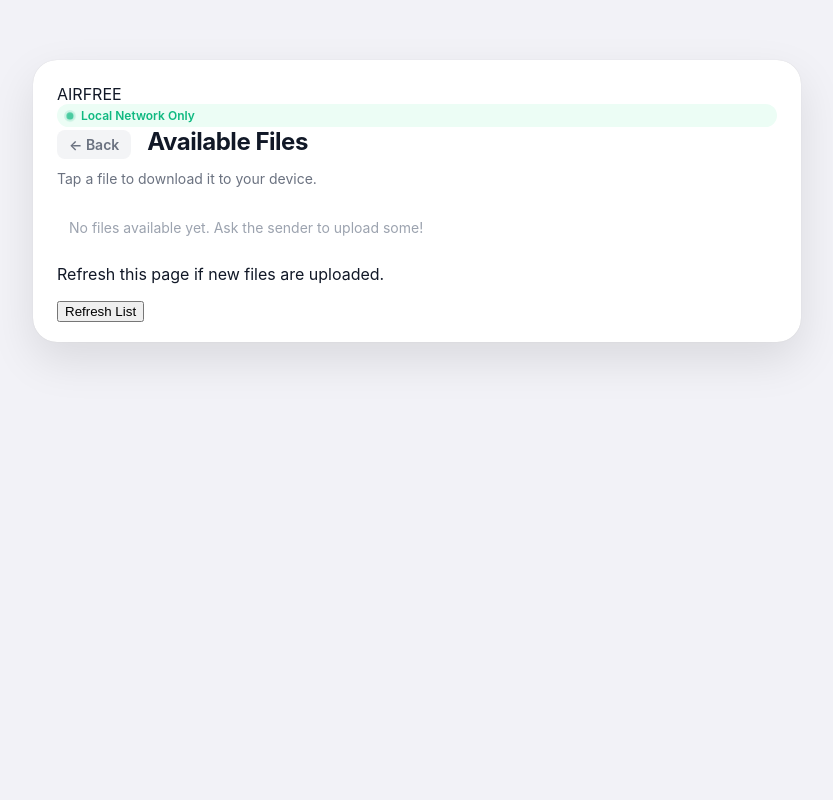
After one commit to MohamedIlzam/phone-transfer, a Flask app: page /receive in a window 1280 px wide. The commit adds this page. Shown: the whole page, without its empty margins (223-1056 px from the left). Run offline with Flask 3, Linux system fonts and the light colour scheme.

Commit message:
reciver, sender adition

```diff
--- a/app.py
+++ b/app.py
@@ -63,18 +63,29 @@ def get_file_metadata(filename):
 
 @app.route("/")
 def index():
+    return render_template("index.html")
+
+@app.route("/send")
+def send():
     files = os.listdir(UPLOAD_FOLDER)
     file_metadata = [get_file_metadata(f) for f in files]
     file_metadata = [f for f in file_metadata if f is not None]
+    local_ip = get_local_ip()
+    return render_template("send.html", files=file_metadata, local_ip=local_ip)
 
-    local_ip = get_local_ip()
-    return render_template("index.html", files=file_metadata, local_ip=local_ip)
+@app.route("/receive")
+def receive():
+    files = os.listdir(UPLOAD_FOLDER)
+    file_metadata = [get_file_metadata(f) for f in files]
+    file_metadata = [f for f in file_metadata if f is not None]
+    return render_template("receive.html", files=file_metadata)
 
 @app.route("/qr")
 def qr_code():
-    """Generate QR code for the local server URL"""
+    """Generate QR code for the receiver URL"""
     local_ip = get_local_ip()
-    url = f"http://{local_ip}:5000"
+    # Receiver should scan and go directly to /receive
+    url = f"http://{local_ip}:5000/receive"
 
     # Generate QR code
     qr = qrcode.QRCode(version=1, box_size=10, border=2)
@@ -103,8 +114,8 @@ def upload():
     if file:
         filename = file.filename
         file.save(os.path.join(UPLOAD_FOLDER, filename))
-        # Redirect to homepage with tab parameter to show available files
-        return redirect("/?tab=available")
+        # Redirect back to sender page
+        return redirect("/send")
 
     return "Upload failed", 400
 
--- a/static/app.js
+++ b/static/app.js
@@ -1,31 +1,7 @@
 document.addEventListener("DOMContentLoaded", () => {
-  const activeTab = sessionStorage.getItem('activeTab') || 'send';
-  const initialTab = document.getElementById(`tab-${activeTab}`);
-  const initialSection = document.getElementById(`section-${activeTab}`);
+  // Navigation status pulsing (optional logic if needed beyond CSS)
 
-  if (initialTab && initialSection) {
-    initialTab.classList.add('active');
-    initialSection.classList.add('visible');
-  }
-
-  sessionStorage.removeItem('activeTab');
-  if (window.location.search) {
-    window.history.replaceState({}, document.title, window.location.pathname);
-  }
-
-  const tabs = document.querySelectorAll(".nav-tab");
-  const sections = document.querySelectorAll(".view-section");
-
-  tabs.forEach((tab) => {
-    tab.addEventListener("click", () => {
-      const target = tab.dataset.section;
-      tabs.forEach((t) => t.classList.remove("active"));
-      tab.classList.add("active");
-      sections.forEach((sec) => {
-        sec.classList.toggle("visible", sec.dataset.section === target);
-      });
-    });
-  });
+  // File upload logic
 
   const fileInput = document.getElementById("file-input");
   const fileBtn = document.getElementById("file-btn");
@@ -105,7 +81,7 @@ document.addEventListener("DOMContentLoaded", () => {
         if (xhr.status >= 200 && xhr.status < 300) {
           // Success - wait a brief moment to show 100% then redirect
           setTimeout(() => {
-            window.location.href = "/?tab=available";
+            window.location.href = "/send";
           }, 500);
         } else {
           alert("Upload failed. Please try again.");
--- a/static/styles.css
+++ b/static/styles.css
@@ -52,59 +52,118 @@ body {
   color: #6b7280;
 }
 
-/* Top nav */
+/* Role Selection (Landing Page) */
+.role-selection {
+  display: grid;
+  grid-template-columns: 1fr;
+  gap: 20px;
+  margin: 30px 0;
+}
 
-.app-nav {
+@media (min-width: 600px) {
+  .role-selection {
+    grid-template-columns: 1fr 1fr;
+  }
+}
+
+.role-card {
   display: flex;
   flex-direction: column;
-  gap: 10px;
-  margin-bottom: 18px;
+  align-items: center;
+  padding: 30px 20px;
+  background: #ffffff;
+  border: 2px solid #f3f4f6;
+  border-radius: 20px;
+  text-decoration: none;
+  color: inherit;
+  text-align: center;
+  transition: all 0.3s cubic-bezier(0.4, 0, 0.2, 1);
 }
 
-.nav-title {
+.role-card:hover {
+  border-color: #667eea;
+  transform: translateY(-5px);
+  box-shadow: 0 12px 30px rgba(102, 126, 234, 0.15);
+}
+
+.role-icon {
+  font-size: 48px;
+  margin-bottom: 20px;
+}
+
+.role-title {
+  font-size: 20px;
+  font-weight: 700;
+  margin: 0 0 10px;
+  color: #111827;
+}
+
+.role-desc {
+  font-size: 14px;
+  color: #6b7280;
+  margin: 0;
+  line-height: 1.5;
+}
+
+.role-card.sender:hover {
+  background: linear-gradient(180deg, #ffffff 0%, #f5f7ff 100%);
+}
+
+.role-card.receiver:hover {
+  background: linear-gradient(180deg, #ffffff 0%, #f5f3ff 100%);
+}
+
+/* Status bar */
+.nav-status {
+  display: flex;
+  align-items: center;
+  gap: 8px;
+  font-size: 12px;
+  font-weight: 600;
+  color: #10b981;
+  background: #ecfdf5;
+  padding: 4px 10px;
+  border-radius: 99px;
+  align-self: flex-start;
+}
+
+.status-dot {
+  width: 6px;
+  height: 6px;
+  background: #10b981;
+  border-radius: 50%;
+  box-shadow: 0 0 0 2px rgba(16, 185, 129, 0.2);
+  animation: pulse 2s infinite;
+}
+
+@keyframes pulse {
+  0% { transform: scale(1); opacity: 1; }
+  50% { transform: scale(1.2); opacity: 0.7; }
+  100% { transform: scale(1); opacity: 1; }
+}
+
+/* Navigation & Back Links */
+.header-with-back {
+  display: flex;
+  align-items: center;
+  gap: 16px;
+  margin-bottom: 8px;
+}
+
+.back-link {
   font-size: 14px;
   font-weight: 600;
-  text-transform: uppercase;
-  letter-spacing: 0.12em;
-  color: #9ca3af;
+  color: #6b7280;
+  text-decoration: none;
+  padding: 6px 12px;
+  border-radius: 8px;
+  background: #f3f4f6;
+  transition: all 0.2s ease;
 }
 
-.nav-tabs {
-  display: inline-flex;
-  gap: 6px;
-  padding: 3px;
-  border-radius: 999px;
-  background: #f3f4f6;
-  align-items: center;
-  overflow: auto;
-}
-
-.nav-tab {
-  border: none;
-  padding: 7px 14px;
-  border-radius: 999px;
-  font-size: 13px;
-  background: transparent;
-  color: #6b7280;
-  cursor: pointer;
-  white-space: nowrap;
-  transition: background 0.15s ease, color 0.15s ease, box-shadow 0.15s ease;
-}
-
-.nav-tab.active {
-  background: #ffffff;
+.back-link:hover {
+  background: #e5e7eb;
   color: #111827;
-  box-shadow: 0 3px 8px rgba(15, 23, 42, 0.12);
-}
-
-/* View sections (tabbed views) */
-
-.view-section {
-  display: none;
-}
-
-.view-section.visible {
-  display: block;
 }
 
 /* QR Code Section */
--- /dev/null
+++ b/templates/base.html
@@ -0,0 +1,47 @@
+<!doctype html>
+<html>
+
+<head>
+  <title>{% block title %}AirFree - Wireless File Transfer{% endblock %}</title>
+  <meta name="viewport" content="width=device-width, initial-scale=1">
+  <link rel="icon" type="image/png" href="{{ url_for('static', filename='favicon.png') }}">
+  <link rel="stylesheet" href="{{ url_for('static', filename='styles.css') }}">
+  {% block head %}{% endblock %}
+</head>
+
+<body>
+  <div class="app-shell">
+    <div class="app-card">
+      <nav class="app-nav">
+        <a href="/" class="nav-title" style="text-decoration: none; color: inherit;">AIRFREE</a>
+        <div class="nav-status" id="nav-status">
+            <span class="status-dot"></span>
+            <span class="status-text">Local Network Only</span>
+        </div>
+      </nav>
+
+      {% block content %}{% endblock %}
+    </div>
+  </div>
+
+  <div id="preview-modal" class="modal" onclick="closePreview()">
+    <span class="modal-close">&times;</span>
+    <img class="modal-content" id="modal-image">
+    <div id="modal-caption"></div>
+  </div>
+
+  <div id="details-modal" class="modal" onclick="closeDetails()">
+    <div class="modal-dialog" onclick="event.stopPropagation()">
+      <div class="modal-header">
+        <h2>File Details</h2>
+        <span class="modal-close" onclick="closeDetails()">&times;</span>
+      </div>
+      <div class="modal-body" id="details-content"></div>
+    </div>
+  </div>
+
+  <script src="{{ url_for('static', filename='app.js') }}"></script>
+  {% block scripts %}{% endblock %}
+</body>
+
+</html>
--- /dev/null
+++ b/templates/receive.html
@@ -0,0 +1,49 @@
+{% extends "base.html" %}
+
+{% block title %}AirFree - Receive Files{% endblock %}
+
+{% block content %}
+<header class="app-header">
+    <div class="header-with-back">
+        <a href="/" class="back-link">← Back</a>
+        <h1 class="app-title">Available Files</h1>
+    </div>
+    <p class="app-subtitle">Tap a file to download it to your device.</p>
+</header>
+
+<section class="file-section">
+    <ul class="file-list">
+        {% for f in files %}
+        <li class="file-item clickable" onclick="window.location.href='/files/{{f.name}}'">
+            {% if f.is_image %}<span class="file-icon">🖼️</span>
+            {% elif 'pdf' in f.type %}<span class="file-icon">📄</span>
+            {% elif 'video' in f.type %}<span class="file-icon">🎥</span>
+            {% elif 'audio' in f.type %}<span class="file-icon">🎵</span>
+            {% elif 'zip' in f.type or 'compressed' in f.type %}<span class="file-icon">📦</span>
+            {% else %}<span class="file-icon">📎</span>{% endif %}
+            <div class="file-info">
+                <a href="/files/{{f.name}}" class="file-link" onclick="event.stopPropagation()">{{f.name}}</a>
+                <div class="file-meta">
+                    <span class="file-size">{{f.size}}</span>
+                    <span class="file-date">{{f.modified}}</span>
+                </div>
+            </div>
+            {% if f.is_image %}
+            <img src="/preview/{{f.name}}" alt="{{f.name}}" class="file-thumbnail"
+                onclick="event.stopPropagation(); openPreview('/preview/{{f.name}}', '{{f.name}}')">
+            {% endif %}
+            <div class="file-actions">
+                <button class="action-btn details-btn" data-filename="{{f.name}}" onclick="event.stopPropagation();">Details</button>
+            </div>
+        </li>
+        {% else %}
+        <li class="file-empty">No files available yet. Ask the sender to upload some!</li>
+        {% endfor %}
+    </ul>
+</section>
+
+<div class="receiver-footer">
+    <p>Refresh this page if new files are uploaded.</p>
+    <button class="secondary-btn" onclick="location.reload()">Refresh List</button>
+</div>
+{% endblock %}
```
Also changed, not shown: templates/index.html (+26 -127 lines), templates/send.html (added, +70 -0 lines).
